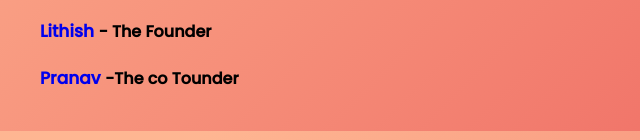
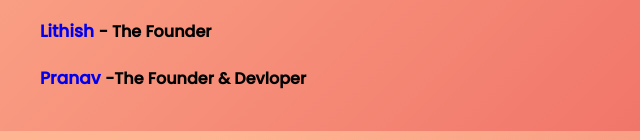
Before and after one commit to PranavChandiran/gourmand, a plain HTML site: page contact.html in a window 1280 px wide. Shown: the part 657-797 px from the top of the page, 0-640 px from the left. Drawn offline with Linux system fonts and the light colour scheme; a web font is replaced by a local one.

Commit message:
some stuffs added

```diff
--- a/contact.html
+++ b/contact.html
@@ -20,7 +20,7 @@
         <br><br>
         <h2> Mail Us </h2>
         <h4> <a href="mailto:gourmand855@gmail.com"> Lithish  </a>  - The Founder  </h4>
-        <h4> <a href="mailto:pranavchandiranj16@gmail.com"> Pranav </a>  -The  co Tounder   </h4>
+        <h4> <a href="mailto:pranavchandiranj16@gmail.com"> Pranav </a>  -The  Founder & Devloper   </h4>
 
 
    </div>
--- /dev/null
+++ b/script.js
@@ -0,0 +1 @@
+console.log('MADE WITH ❤ BY  NOT ORDINARY TEAM ')
```
Also changed, not shown: index.html (+1 -1 lines).
